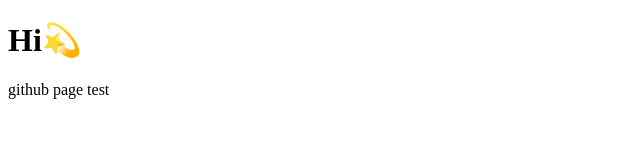
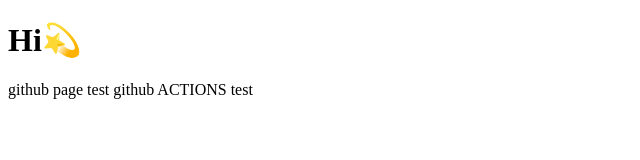
Before and after one commit to piporica/piporica.github.io, a plain HTML site: page index.html in a window 1280 px wide. Shown: the whole page, without its empty margins (0-640 px from the left). Drawn offline with Linux system fonts and the light colour scheme.

Commit message:
git actions test

```diff
--- a/index.html
+++ b/index.html
@@ -9,6 +9,7 @@
 <body>
     <h1>Hi💫</h1>
     github page test
+    github ACTIONS test
 
 </body>
 </html>
```
